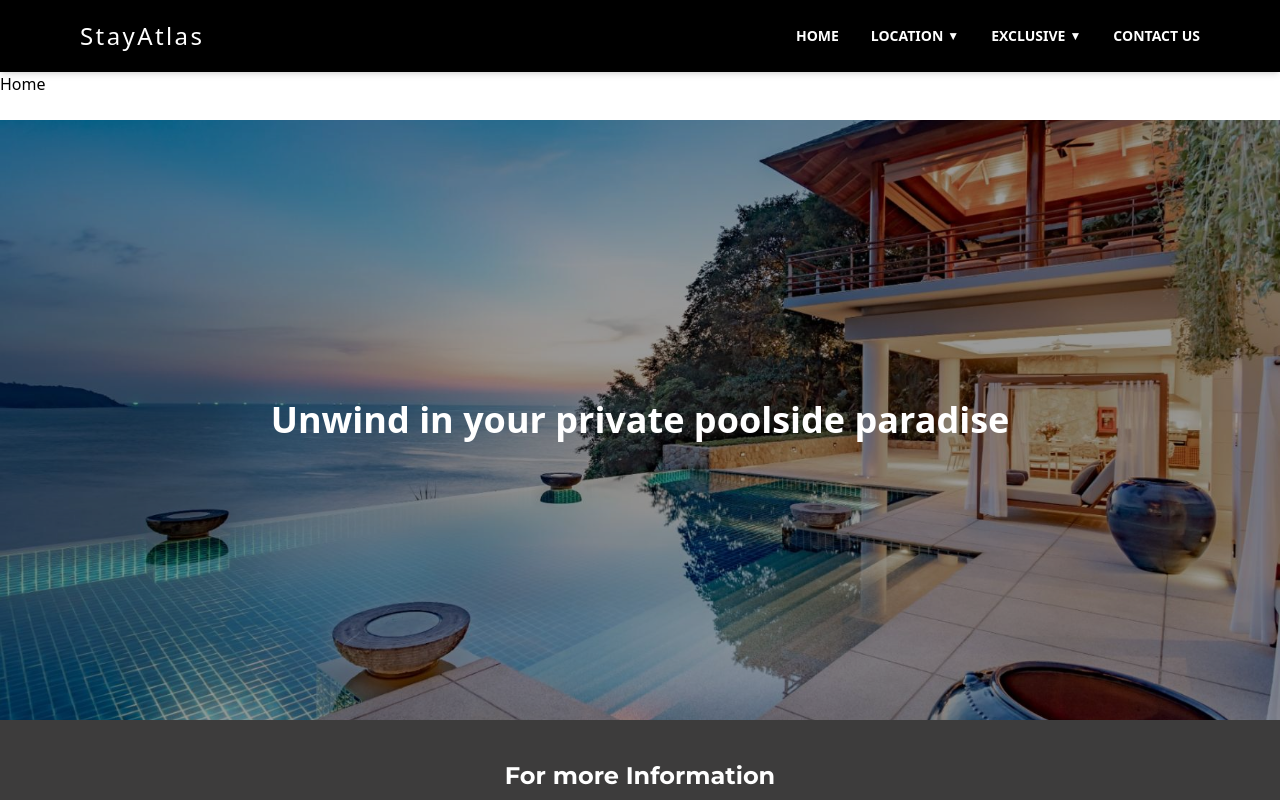
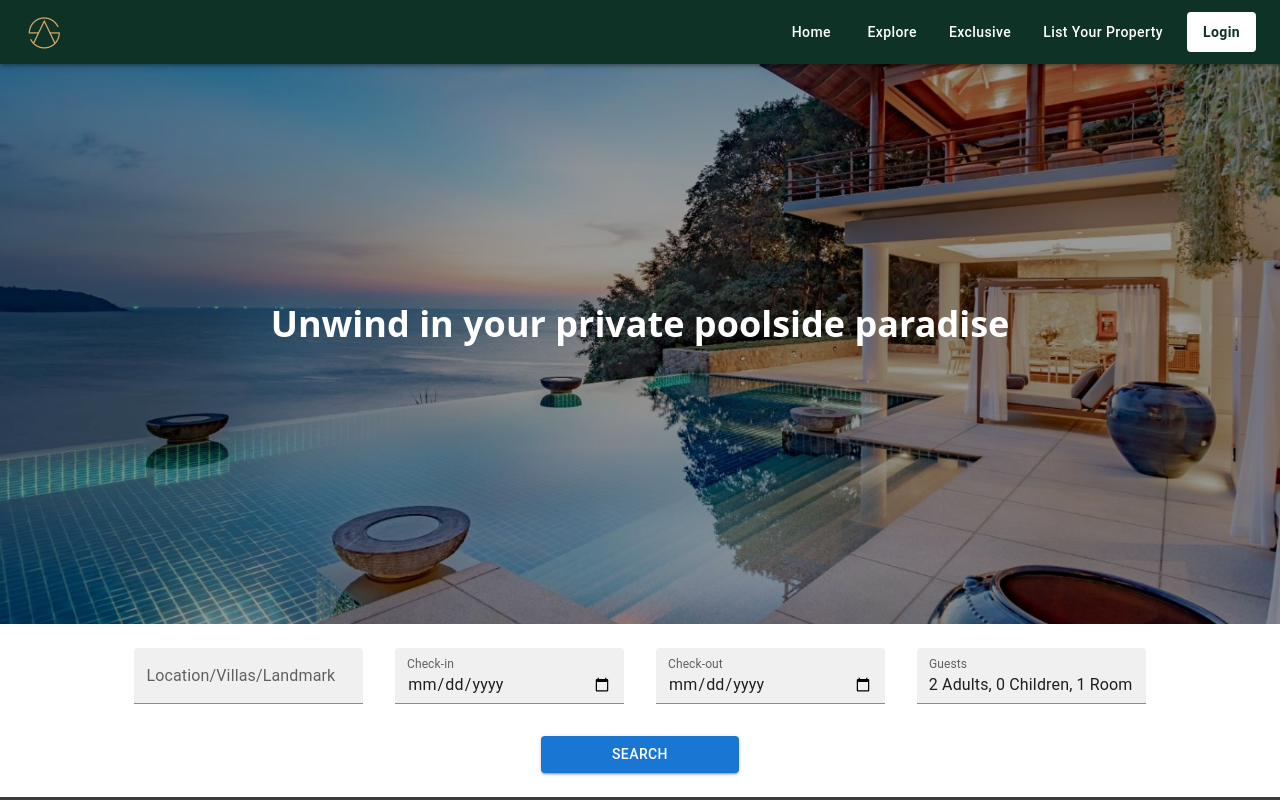
Before and after one commit to Abhishek10-0/stayatlas, a React (Vite) app: page / in a window 1280 px wide. Shown: the top 800 px of the page. Built offline with nearby package versions, Linux system fonts and the light colour scheme.

Commit message:
create searchBar compnent and header

```diff
--- a/package.json
+++ b/package.json
@@ -10,6 +10,10 @@
     "preview": "vite preview"
   },
   "dependencies": {
+    "@emotion/react": "^11.14.0",
+    "@emotion/styled": "^11.14.0",
+    "@mui/icons-material": "^7.0.2",
+    "@mui/material": "^7.0.2",
     "@tailwindcss/vite": "^4.1.4",
     "lucide-react": "^0.503.0",
     "react": "^19.0.0",
--- a/src/components/Header.jsx
+++ b/src/components/Header.jsx
@@ -1,45 +1,71 @@
-import React from "react";
+import React from 'react';
+import logo from '../assets/stay.PNG';
 
-const Header = () => {
+import AppBar from '@mui/material/AppBar';
+import Toolbar from '@mui/material/Toolbar';
+import Button from '@mui/material/Button';
+import Box from '@mui/material/Box';
+
+const header = () => {
   return (
-    <header className="bg-black sticky top-0 z-50 shadow-md">
-      <div className="max-w-[2560px] mx-auto flex justify-between items-center py-5 px-6 md:px-20">
-        <div className="text-white text-2xl font-light tracking-widest hover:scale-105 transition-transform duration-300 cursor-pointer">
-          StayAtlas
-        </div>
+    <AppBar position="fixed" sx={{ backgroundColor: '#0e3226', boxShadow: 3, zIndex: 1300 }}>
+      <Toolbar sx={{ justifyContent: 'space-between', flexWrap: 'wrap' }}>
 
-        <div className="hidden md:flex space-x-8 items-center">
-          <a href="#" className="text-white font-semibold text-sm relative hover:after:w-full after:transition-all after:duration-300 after:absolute after:bottom-0 after:left-0 after:h-0.5 after:bg-blue-500 after:w-0">HOME</a>
+        {/* Logo */}
+        <Box component="a" href="/" sx={{ display: 'flex', alignItems: 'center', mb: { xs: 1, sm: 0 } }}>
+          <Box component="img" src={logo} alt="StayAtlas Logo" sx={{ height: 40 }} />
+        </Box>
 
-          <div className="relative group">
-            <button className="text-white font-semibold text-sm flex items-center gap-1">LOCATION <span className="text-xs">▼</span></button>
-            <div className="absolute invisible opacity-0 group-hover:visible group-hover:opacity-100 transition-opacity duration-300 bg-white text-gray-800 min-w-[180px] shadow-xl rounded-xl overflow-hidden mt-2">
-              <a href="#" className="px-4 py-3 block hover:bg-blue-500 hover:text-white transition-all duration-200">Panvel</a>
-              <a href="#" className="px-4 py-3 block hover:bg-blue-500 hover:text-white transition-all duration-200">Khanavale</a>
-              <a href="#" className="px-4 py-3 block hover:bg-blue-500 hover:text-white transition-all duration-200">Other Locations</a>
-            </div>
-          </div>
-
-          <div className="relative group">
-            <button className="text-white font-semibold text-sm flex items-center gap-1">EXCLUSIVE <span className="text-xs">▼</span></button>
-            <div className="absolute invisible opacity-0 group-hover:visible group-hover:opacity-100 transition-opacity duration-300 bg-white text-gray-800 min-w-[180px] shadow-xl rounded-xl overflow-hidden mt-2">
-              <a href="#" className="px-4 py-3 block hover:bg-blue-500 hover:text-white transition-all duration-200">Villas</a>
-              <a href="#" className="px-4 py-3 block hover:bg-blue-500 hover:text-white transition-all duration-200">Resorts</a>
-              <a href="#" className="px-4 py-3 block hover:bg-blue-500 hover:text-white transition-all duration-200">Pool Homes</a>
-            </div>
-          </div>
-
-          <a href="https://wa.me/918591131447" target="_blank" rel="noopener noreferrer" className="text-white font-semibold text-sm relative hover:after:w-full after:transition-all after:duration-300 after:absolute after:bottom-0 after:left-0 after:h-0.5 after:bg-blue-500 after:w-0">CONTACT US</a>
-        </div>
-
-        <div className="md:hidden flex flex-col justify-between w-8 h-5 cursor-pointer">
-          <span className="h-1 w-full bg-white rounded-md"></span>
-          <span className="h-1 w-full bg-white rounded-md"></span>
-          <span className="h-1 w-full bg-white rounded-md"></span>
-        </div>
-      </div>
-    </header>
+        {/* Navigation Buttons (Always visible) */}
+        <Box
+          sx={{
+            display: 'flex',
+            flexWrap: 'wrap',
+            alignItems: 'center',
+            justifyContent: 'center',
+            gap: 2,
+          }}
+        >
+          <Button href="#" sx={navLinkStyle}>
+            Home
+          </Button>
+          <Button href="../../Explore/Html/explore.html" sx={navLinkStyle}>
+            Explore
+          </Button>
+          <Button href="../../EXCLUSIVE/Html/exclusive.html" sx={navLinkStyle}>
+            Exclusive
+          </Button>
+          <Button href="#" id="property-btn" sx={navLinkStyle}>
+            List Your Property
+          </Button>
+          <Button href="../../Explore/Html/login.html" sx={loginButtonStyle}>
+            Login
+          </Button>
+        </Box>
+      </Toolbar>
+    </AppBar>
   );
 };
 
-export default Header;
+// Reusable styles
+const navLinkStyle = {
+  color: 'white',
+  fontSize: '0.875rem',
+  fontWeight: 500,
+  textTransform: 'none',
+  '&:hover': { color: '#90ee90' },
+};
+
+const loginButtonStyle = {
+  px: 2,
+  py: 1,
+  bgcolor: 'white',
+  color: '#0e3226',
+  fontSize: '0.875rem',
+  fontWeight: 600,
+  borderRadius: 1,
+  textTransform: 'none',
+  '&:hover': { bgcolor: '#f5f5f5' },
+};
+
+export default header;
--- a/src/components/Slideshow.jsx
+++ b/src/components/Slideshow.jsx
@@ -34,7 +34,7 @@ const slideImages = [
 
 const Slideshow = () => {
   return (
-    <div className="slide-container max-w-screen-xl mx-auto mt-6">
+    <div className="slide-container w-screen mt-0">
       <Slide
         duration={4000}
         transitionDuration={800}
@@ -46,7 +46,7 @@ const Slideshow = () => {
         {slideImages.map((slideImage, index) => (
           <div key={index}>
             <div
-              className="h-[500px] md:h-[600px] bg-cover bg-center flex items-center justify-center relative overflow-hidden"
+              className="w-full h-[500px] md:h-[600px] bg-cover bg-center flex items-center justify-center relative overflow-hidden"
               style={{ backgroundImage: `url(${slideImage.url})` }}
             >
               <div className="absolute inset-0 bg-black/40"></div>
--- /dev/null
+++ b/src/components/searchBar.jsx
@@ -0,0 +1,119 @@
+import React, { useState } from 'react';
+import {
+  Box,
+  TextField,
+  Button,
+  Popover,
+  Typography,
+  IconButton,
+} from '@mui/material';
+import RemoveIcon from '@mui/icons-material/Remove';
+import AddIcon from '@mui/icons-material/Add';
+
+const Form = () => {
+  const [checkIn, setCheckIn] = useState('');
+  const [checkOut, setCheckOut] = useState('');
+  const [guestAnchorEl, setGuestAnchorEl] = useState(null);
+  const [guests, setGuests] = useState({
+    adults: 2,
+    children: 0,
+    rooms: 1,
+  });
+
+  const handleGuestClick = (event) => {
+    setGuestAnchorEl(event.currentTarget);
+  };
+
+  const handleGuestClose = () => {
+    setGuestAnchorEl(null);
+  };
+
+  const updateGuestCount = (type, delta) => {
+    setGuests((prev) => ({
+      ...prev,
+      [type]: Math.max(0, prev[type] + delta),
+    }));
+  };
+
+  const open = Boolean(guestAnchorEl);
+  const id = open ? 'guest-popover' : undefined;
+
+  return (
+    <Box
+      sx={{
+        p: 2,
+        pt: 2,
+        border: 'none',
+        borderRadius: 2,
+        maxWidth:'auto',
+        margin: 'auto',
+        display: 'flex',
+        flexWrap: 'wrap',
+        gap: 2,
+        justifyContent: 'center',
+        alignItems: 'center',
+        '& > :not(style)': { m: 1, width: '25ch' }
+      }}
+    >
+      <TextField
+        fullWidth
+        label="Location/Villas/Landmark"
+        placeholder="Where to?"
+        variant="filled"
+      />
+      <TextField
+        label="Check-in"
+        type="date"
+        value={checkIn}
+        onChange={(e) => setCheckIn(e.target.value)}
+        InputLabelProps={{ shrink: true }}
+        fullWidth
+        variant="filled"
+      />
+      <TextField
+        label="Check-out"
+        type="date"
+        value={checkOut}
+        onChange={(e) => setCheckOut(e.target.value)}
+        InputLabelProps={{ shrink: true }}
+        fullWidth
+        variant="filled"
+      />
+      <TextField
+        label="Guests"
+        value={`${guests.adults} Adults, ${guests.children} Children, ${guests.rooms} Room`}
+        onClick={handleGuestClick}
+        InputProps={{ readOnly: true }}
+        fullWidth
+        variant="filled"
+      />
+      <Popover
+        id={id}
+        open={open}
+        anchorEl={guestAnchorEl}
+        onClose={handleGuestClose}
+        anchorOrigin={{
+          vertical: 'bottom',
+          horizontal: 'left',
+        }}
+      >
+        <Box sx={{ p: 2, minWidth: 250 }}>
+          {['adults', 'children', 'rooms'].map((type) => (
+            <Box key={type} sx={{ display: 'flex', alignItems: 'center', justifyContent: 'space-between', mb: 1 }}>
+              <Typography>{type.charAt(0).toUpperCase() + type.slice(1)}</Typography>
+              <Box sx={{ display: 'flex', alignItems: 'center', gap: 1 }}>
+                <IconButton onClick={() => updateGuestCount(type, -1)}><RemoveIcon /></IconButton>
+                <Typography>{guests[type]}</Typography>
+                <IconButton onClick={() => updateGuestCount(type, 1)}><AddIcon /></IconButton>
+              </Box>
+            </Box>
+          ))}
+          <Button variant="contained" fullWidth onClick={handleGuestClose}>Apply</Button>
+        </Box>
+      </Popover>
+      <Button variant="contained" color="primary" fullWidth>SEARCH</Button>
+    </Box>
+  );
+};
+
+export default Form;
--- a/src/pages/Home.jsx
+++ b/src/pages/Home.jsx
@@ -1,14 +1,19 @@
 import React from 'react'
 import Slideshow from '../components/Slideshow'
-
+import Form from '../components/searchBar'
 const Home = () => {
   return (
     <>
      <div>Home</div>
      <div>
       <Slideshow></Slideshow>
+     </div>
 
+     <div>
+      <Form></Form>
      </div>
+
+
     </>
   )
 }
```
Also changed, not shown: src/assets/stay.PNG (added), 1 other file (tests, documents, lock files or other folders).
